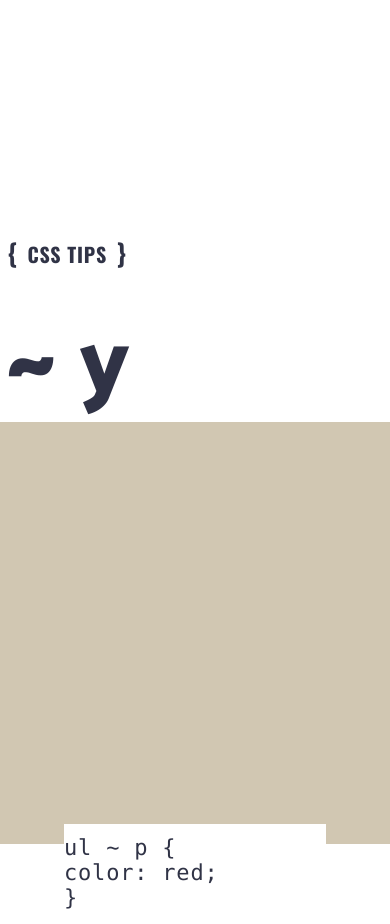
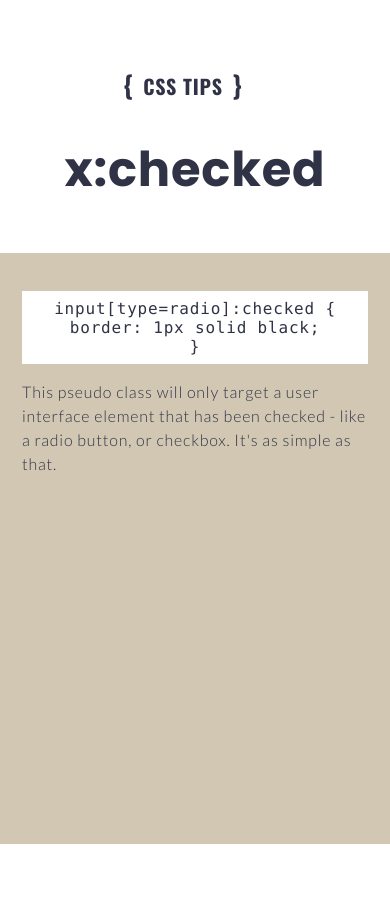
Before and after one commit to jamesbyrne89/New-Tab-Tips, a website: page app/index.html in a window 390 px wide. Shown: the top 924 px of the page. After the commit the page ends 844 px from the top, so only its background shows below. Drawn offline with nearby package versions, Linux system fonts and the light colour scheme.

Commit message:
Added additional selectors and responsive styles

```diff
--- a/app/assets/scripts/main.js
+++ b/app/assets/scripts/main.js
@@ -47,18 +47,55 @@ var tipsList = [
 	},
 	{
 		selector: 'x[title]',
-		example: '<pre class="prettyprint linenums">a[title] {<br>color: green;<br>}</pre>',
-		description: "Referred to as an <strong>attributes selector</strong>, in our example above, this will only select the anchor tags that have a <span class='code'>title</span>attribute. Anchor tags which do not will not receive this particular styling."
+		example: '<pre class="prettyprint linenums">a[title] {<br>color: #1f6053;<br>}</pre>',
+		description: "Referred to as an <strong>attributes selector</strong>, in our example above, this will only select the anchor tags that have a <span class='code'>title</span> attribute. Anchor tags which do not will not receive this particular styling."
+	},
+	{
+		selector: 'x[href="foo"]',
+		example: '<pre class="prettyprint linenums">a[href="http://net.tutsplus.com"] {<br>color: green;<br>}</pre>',
+		description: "The snippet above will style all anchor tags which link to http://net.tutsplus.com; they'll receive our branded green color. All other anchor tags will remain unaffected. in our example above, this will only select the anchor tags that have a <span class='code'>title</span> attribute. Anchor tags which do not will not receive this particular styling."
+	},
+	{
+		selector: 'x[href^="http"]',
+		example: '<pre class="prettyprint linenums">a[href^="http"] {<br>background: url(path/to/external/icon.png) no-repeat;<br>padding-left: 10px;<br>}</pre>',
+		description: "Ever wonder how some websites are able to display a little icon next to the links which are external? I'm sure you've seen these before; they're nice reminders that the link will direct you to an entirely different website.<br>This is a cinch with the carat symbol. It's most commonly used in regular expressions to designate the beginning of a string. If we want to target all anchor tags that have a href which begins with http, we could use a selector similar to the snippet shown above."
+	},
+	{
+		selector: 'x[href$=".jpg"]',
+		example: '<pre class="prettyprint linenums">a[href$=".jpg"] {<br>color: red;<br>}</pre>',
+		description: "Again, we use a regular expressions symbol, $, to refer to the end of a string. In this case, we're searching for all anchors which link to an image - or at least a url that ends with .jpg. Keep in mind that this certainly won't work for gifs and pngs."
+	},
+	{
+		selector: 'x[data-*="foo"]',
+		example: '<pre class="prettyprint linenums">a[data-filetype="image"] {<br>color: red;<br>}</pre>',
+		description: "How do we compensate for all of the various image types: png, jpeg,jpg, gif? If we added our own <span class='code'>data-filetype</span> attribute to each anchor that links to an image, we can use a standard attributes selector to target only those anchors."
+	},
+	{
+		selector: 'x[foo~="bar"]',
+		example: '<pre class="prettyprint linenums">a[data-info~="external"] {<br>color: red;<br>}<br><br>a[data-info~="image"] {<br>border: 1px solid black;<br>}</pre>',
+		description: "Here's a special one that'll impress your friends. Not too many people know about this trick. The tilda (~) symbol allows us to target an attribute which has a spaced-separated list of values."
+	},
+	{
+		selector: 'x:checked',
+		example: '<pre class="prettyprint linenums">input[type=radio]:checked {<br>border: 1px solid black;<br>}</pre>',
+		description: "This pseudo class will only target a user interface element that has been checked - like a radio button, or checkbox. It's as simple as that."
+	},
+	{
+		selector: 'x:after',
+		example: '<pre class="prettyprint linenums">.clearfix:after {<br>content: "";<br>display: block;<br>clear: both;<br>visibility: hidden;<br>font-size: 0;<br>height: 0;<br>}<br><br>.clearfix {<br>content: "";<br>*display: inline-block;<br>_height: 1%;<br>}</pre>',
+		description: "The before and after pseudo classes kick butt. Every day, it seems, people are finding new and creative ways to use them effectively. They simply generate content around the selected element.<br>Many were first introduced to these classes when they encountered the clearfix hack.<br>This hack uses the <span class='code'>:after</span> pseudo class to append a space after the element, and then clear it. It's an excellent trick to have in your tool bag, particularly in the cases when the <span class='code'>overflow: hidden;</span> method isn't possible."
+	},
+	{
+		selector: 'x:hover',
+		example: '<pre class="prettyprint linenums">div:hover {<br>background: #e3e3e3;<br>}</pre>',
+		description: "The official term for this is <strong>user action pseudo class</strong>. It sounds confusing, but it really isn't. Want to apply specific styling when a user hovers over an element? This will get the job done!"
+	},
+	{
+		selector: 'x:not(selector)',
+		example: '<pre class="prettyprint linenums">div:not(#container) {<br>color: blue;<br>}</pre>',
+		description: "The <strong>negation</strong> pseudo class is particularly helpful. Let's say I want to select all divs, except for the one which has an id of container. The snippet above will handle that task perfectly."
 	}
 ];
-
-const backgroundColours =
-[
-'#ECDEDA',
-'#FFF4E9',
-'#DCE7E9',
-'#D1C7B2'
-]
 
 
 
--- a/app/assets/styles/styles.css
+++ b/app/assets/styles/styles.css
@@ -33,6 +33,8 @@ body {
   background-color: #D1C7B2;
   padding: 4rem;
   flex: 0 0 50vw;
+  display: flex;
+  justify-content: center;
 }
 
 .code {
@@ -43,7 +45,6 @@ body {
 .wrapper {
   text-align: right;
   min-width: 200px;
-  height: 30vh;
   margin-top: 15vh;
   padding: 2rem 0;
 }
@@ -99,12 +100,12 @@ body {
 
 
 .tip__selector {
-  font-size: 6rem;
+  font-size: 4.5rem;
   font-family: inherit;
   font-weight: 800;
   text-align: right;
   line-height: 1.2;
-  font-family: 'catamaran';
+  font-family: 'poppins';
 }
 
 .tip__description {
@@ -114,6 +115,7 @@ body {
   font-weight: 400;
   padding: 1rem 0;
   max-width: 500px;
+  font-weight: 300;
 }
 
 .disabled {
@@ -122,7 +124,7 @@ body {
   cursor: not-allowed !important;
 }
 
-@media (max-width: 600px) {
+@media (max-width: 750px) {
 
   body {
     flex-direction: column;
@@ -130,7 +132,44 @@ body {
 
   .tip-left, .tip-right {
     height: 50vh;
+    width: 100%;
+    padding: 1em;
+    text-align: center;
   }
+
+  .tip-left {
+    flex: 0 0 30vh;
+  }
+
+   .tip-right {
+    flex: 0 0 70vh;
+  }
+
+  .wrapper {
+    margin-top: 0;
+    margin: auto;
+    padding: 0;
+    text-align: center;
+  }
+
+  .tip__selector {
+    font-size: 3rem;
+    text-align: center;
+  }
+
+  .tip__example {
+    margin-top: 0;
+    margin: auto;
+  }
+
+  .tip__description {
+    padding: 0;
+    text-align: left;
+    margin: auto;
+  }
+.prettyprint {
+  font-size: 1rem;
+}
 
 
 }
@@ -169,6 +208,7 @@ li.L9 {
   background-color: #FFFFFF;
   list-style-type: decimal;
   line-height: 1.75;
+  text-align: left;
 }
 
 @media screen {
--- a/app/index.html
+++ b/app/index.html
@@ -2,7 +2,7 @@
 <head>
 	<meta charset="utf-8">
 	<title>JavaScript Tips Tab</title>
-	<link href="https://fonts.googleapis.com/css?family=Catamaran:300,400,800|Lato:300,400,700|Oswald:400,700" rel="stylesheet">
+	<link href="https://fonts.googleapis.com/css?family=Poppins:400,700|Lato:300,400,700|Oswald:400,700" rel="stylesheet">
 	<link rel="stylesheet" type="text/css" href="assets/styles/styles.css">
 
 </head>
@@ -18,8 +18,10 @@
 		</div>
 	</section>
 	<section class="tip-right">
+	<div class="wrapper--right">
 		<div id= "js-example" class="tip__example"></div>
 		<div id= "js-description" class="tip__description"></div>
+		</div>
 	</section>
 	<script src="https://cdn.rawgit.com/google/code-prettify/master/loader/run_prettify.js?lang=css"></script>
 	<script src="assets/scripts/main.js"></script>
--- a/app/temp/assets/styles/styles.css
+++ b/app/temp/assets/styles/styles.css
@@ -48,6 +48,12 @@ body {
   -webkit-box-flex: 0;
       -ms-flex: 0 0 50vw;
           flex: 0 0 50vw;
+  display: -webkit-box;
+  display: -ms-flexbox;
+  display: flex;
+  -webkit-box-pack: center;
+      -ms-flex-pack: center;
+          justify-content: center;
 }
 
 .code {
@@ -58,7 +64,6 @@ body {
 .wrapper {
   text-align: right;
   min-width: 200px;
-  height: 30vh;
   margin-top: 15vh;
   padding: 2rem 0;
 }
@@ -112,12 +117,12 @@ body {
 }
 
 .tip__selector {
-  font-size: 6rem;
+  font-size: 4.5rem;
   font-family: inherit;
   font-weight: 800;
   text-align: right;
   line-height: 1.2;
-  font-family: 'catamaran';
+  font-family: 'poppins';
 }
 
 .tip__description {
@@ -127,6 +132,7 @@ body {
   font-weight: 400;
   padding: 1rem 0;
   max-width: 500px;
+  font-weight: 300;
 }
 
 .disabled {
@@ -135,7 +141,7 @@ body {
   cursor: not-allowed !important;
 }
 
-@media (max-width: 600px) {
+@media (max-width: 750px) {
 
   body {
     -webkit-box-orient: vertical;
@@ -146,7 +152,48 @@ body {
 
   .tip-left, .tip-right {
     height: 50vh;
+    width: 100%;
+    padding: 1em;
+    text-align: center;
   }
+
+  .tip-left {
+    -webkit-box-flex: 0;
+        -ms-flex: 0 0 30vh;
+            flex: 0 0 30vh;
+  }
+
+   .tip-right {
+    -webkit-box-flex: 0;
+        -ms-flex: 0 0 70vh;
+            flex: 0 0 70vh;
+  }
+
+  .wrapper {
+    margin-top: 0;
+    margin: auto;
+    padding: 0;
+    text-align: center;
+  }
+
+  .tip__selector {
+    font-size: 3rem;
+    text-align: center;
+  }
+
+  .tip__example {
+    margin-top: 0;
+    margin: auto;
+  }
+
+  .tip__description {
+    padding: 0;
+    text-align: left;
+    margin: auto;
+  }
+.prettyprint {
+  font-size: 1rem;
+}
 
 
 }
@@ -186,6 +233,7 @@ li.L9 {
   background-color: #FFFFFF;
   list-style-type: decimal;
   line-height: 1.75;
+  text-align: left;
 }
 
 @media screen {
```
